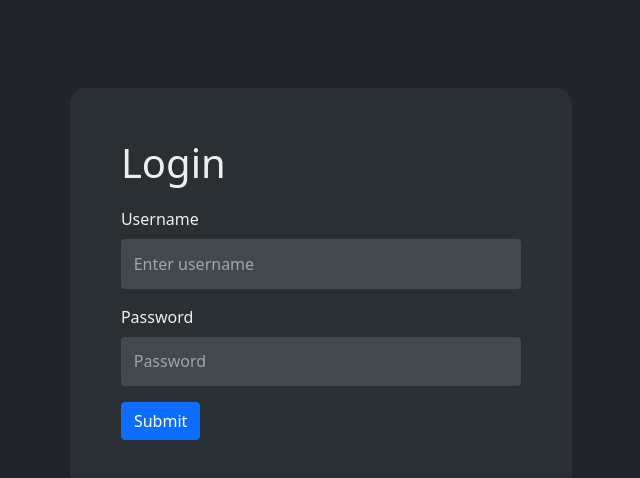
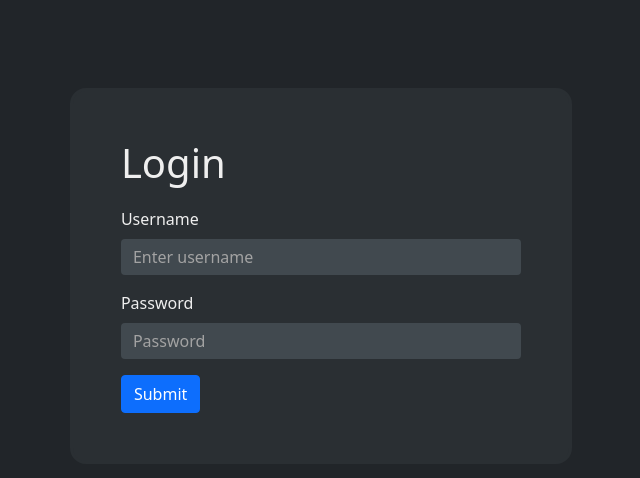
Before and after one commit to michaelmurr/FileserverJS, a React (Create React App) app in the folder frontend/: page /login in a window 1280 px wide. Shown: the top 478 px of the page, without its empty margins (319-959 px from the left). Built offline with nearby package versions, Linux system fonts and the light colour scheme.

Commit message:
M O R E   S T Y L I N G

```diff
--- a/frontend/src/css/app.css
+++ b/frontend/src/css/app.css
@@ -20,18 +20,15 @@ input[type="checkbox"] {
   height: 1.5em;
 }
 
-.inputField {
-  background-color: #41494f;
-  color: #fefefe;
-
-  border: transparent;
-  padding: 0.5em;
-}
-.inputField::placeholder {
-  color: #a3a3a3;
+.uploadBtn {
+  margin-left: 1em;
+  margin-top: 1em;
+  height: 2.5em;
 }
 
-.inputField:focus {
-  background-color: #41494f;
-  color: #fefefe;
+.progressBar {
+  margin: 2em 0 1em 0;
+  bottom: 0;
+  left: 0;
+  width: 35.5em;
 }
--- a/frontend/src/css/login.css
+++ b/frontend/src/css/login.css
@@ -7,23 +7,11 @@
 h1 {
   margin-bottom: 0.5em;
 }
-
-.formContainer {
-  margin-top: 4em;
-  width: 45%;
-  background-color: "yellow";
-  border: 3px solid #2a2f33;
-  background-color: #2a2f33;
-  padding: 3em;
-  border-radius: 1em;
-}
-
 .inputField {
   background-color: #41494f;
   color: #fefefe;
 
   border: transparent;
-  padding: 0.8em;
 }
 .inputField::placeholder {
   color: #a3a3a3;
@@ -33,3 +21,30 @@ h1 {
   background-color: #41494f;
   color: #fefefe;
 }
+
+.formContainer {
+  margin-top: 4em;
+  background-color: "yellow";
+  border: 1px solid #2a2f33;
+  background-color: #2a2f33;
+  padding: 2em;
+  border-radius: 1em;
+}
+
+@media screen and (max-width: 475px) {
+  .form {
+    width: 100%;
+  }
+}
+
+@media screen and (min-width: 992px) {
+  .formContainer {
+    margin-top: 4em;
+    width: 45%;
+    background-color: "yellow";
+    border: 3px solid #2a2f33;
+    background-color: #2a2f33;
+    padding: 3em;
+    border-radius: 1em;
+  }
+}
```
